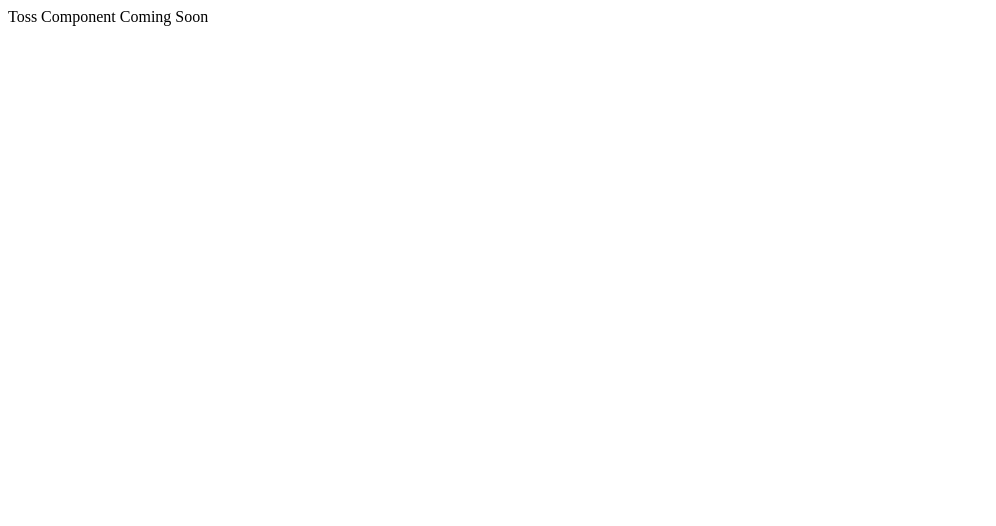
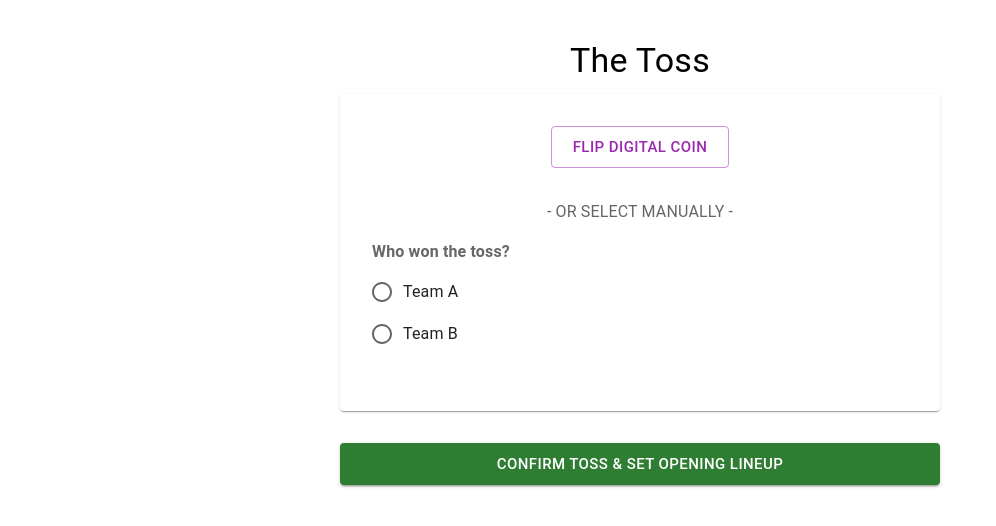
Before and after one commit to divyanshu-kumar123/CricketScorecard, a React (Vite) app in the folder sportathon-scorecard/: page /toss in a window 1280 px wide. Shown: the top 526 px of the page, without its empty margins (0-996 px from the left). Built offline with nearby package versions, Linux system fonts and the light colour scheme.

Commit message:
Completed toss

```diff
--- a/sportathon-scorecard/src/App.jsx
+++ b/sportathon-scorecard/src/App.jsx
@@ -1,6 +1,7 @@
 import { Routes, Route } from 'react-router-dom';
 import MatchSetup from './pages/MatchSetup';
 import PlayerRegistration from './pages/PlayerRegistration';
+import Toss from './pages/Toss';
 
 function App() {
 
@@ -8,7 +9,8 @@ function App() {
      <Routes>
       <Route path="/" element={<MatchSetup />} />
       <Route path="/registration" element={<PlayerRegistration />} />
-      <Route path="/toss" element={<div>Toss Component Coming Soon</div>} />
+      <Route path="/toss" element={<Toss />} />
+      <Route path="/opening-lineup" element={<div>Opening Lineup Component Coming Soon</div>} />
     </Routes>
   )
 }
--- /dev/null
+++ b/sportathon-scorecard/src/pages/Toss.jsx
@@ -0,0 +1,97 @@
+import React, { useState } from 'react';
+import { useDispatch, useSelector } from 'react-redux';
+import { useNavigate } from 'react-router-dom';
+import { setTossResult } from '../features/matchSetup/matchSlice';
+import { Box, Button, Typography, Paper, Radio, RadioGroup, FormControlLabel, FormControl, FormLabel, Alert } from '@mui/material';
+
+const Toss = () => {
+  const dispatch = useDispatch();
+  const navigate = useNavigate();
+
+  const { teamA, teamB } = useSelector((state) => state.match);
+
+  const [tossWinner, setTossWinner] = useState('');
+  const [decision, setDecision] = useState('');
+  const [error, setError] = useState('');
+
+  const handleRandomToss = () => {
+    // Generate a clean string to perfectly match the Radio values
+    const winner = Math.random() < 0.5 ? 'teamA' : 'teamB';
+    setTossWinner(winner);
+    setError('');
+  };
+
+  const handleSaveToss = () => {
+    if (!tossWinner || !decision) {
+      setError('Please select both a toss winner and their decision.');
+      return;
+    }
+
+    // Map the strict string back to the actual team ID for Redux
+    const winningTeamId = tossWinner === 'teamA' ? teamA.id : teamB.id;
+
+    dispatch(setTossResult({
+      winner: winningTeamId,
+      decision: decision
+    }));
+
+    navigate('/opening-lineup');
+  };
+
+  return (
+    <Box sx={{ padding: 4, maxWidth: 600, margin: '0 auto', textAlign: 'center' }}>
+      <Typography variant="h4" gutterBottom>The Toss</Typography>
+
+      {error && <Alert severity="error" sx={{ marginBottom: 3 }}>{error}</Alert>}
+
+      <Paper sx={{ padding: 4, marginBottom: 4 }}>
+        <Button
+          variant="outlined"
+          color="secondary"
+          size="large"
+          onClick={handleRandomToss}
+          sx={{ marginBottom: 4 }}
+        >
+          Flip Digital Coin
+        </Button>
+
+        <Typography variant="body1" sx={{ marginBottom: 2, color: 'text.secondary' }}>
+          - OR SELECT MANUALLY -
+        </Typography>
+
+        <FormControl component="fieldset" sx={{ width: '100%', textAlign: 'left', marginBottom: 3 }}>
+          <FormLabel component="legend" sx={{ fontWeight: 'bold', marginBottom: 1 }}>Who won the toss?</FormLabel>
+          <RadioGroup
+            name="toss-winner-group"
+            value={tossWinner}
+            onChange={(e) => setTossWinner(e.target.value)}
+          >
+            <FormControlLabel value="teamA" control={<Radio />} label={teamA.name || 'Team A'} />
+            <FormControlLabel value="teamB" control={<Radio />} label={teamB.name || 'Team B'} />
+          </RadioGroup>
+        </FormControl>
+
+        {tossWinner && (
+          <FormControl component="fieldset" sx={{ width: '100%', textAlign: 'left' }}>
+            <FormLabel component="legend" sx={{ fontWeight: 'bold', marginBottom: 1 }}>What is their decision?</FormLabel>
+            <RadioGroup
+              row
+              name="toss-decision-group"
+              value={decision}
+              onChange={(e) => setDecision(e.target.value)}
+            >
+              <FormControlLabel value="bat" control={<Radio />} label="Bat First" />
+              <FormControlLabel value="bowl" control={<Radio />} label="Bowl First" />
+            </RadioGroup>
+          </FormControl>
+        )}
+      </Paper>
+
+      <Button variant="contained" color="success" size="large" fullWidth onClick={handleSaveToss}>
+        Confirm Toss & Set Opening Lineup
+      </Button>
+    </Box>
+  );
+};
+
+export default Toss;
```
